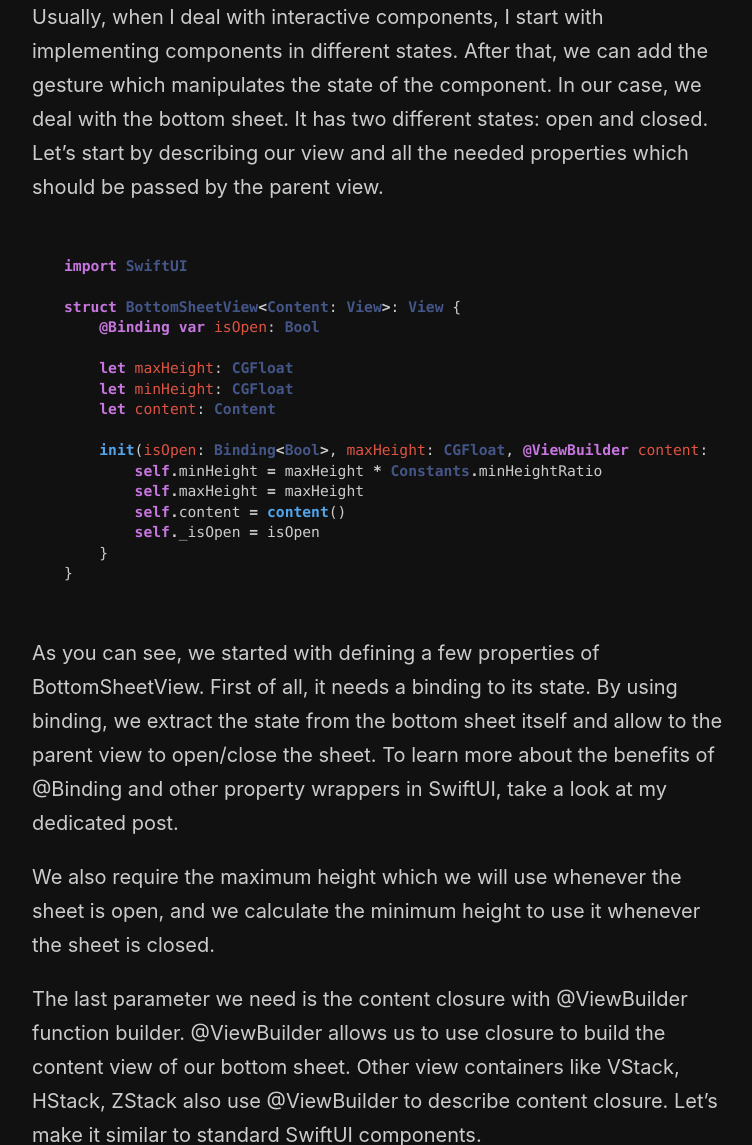
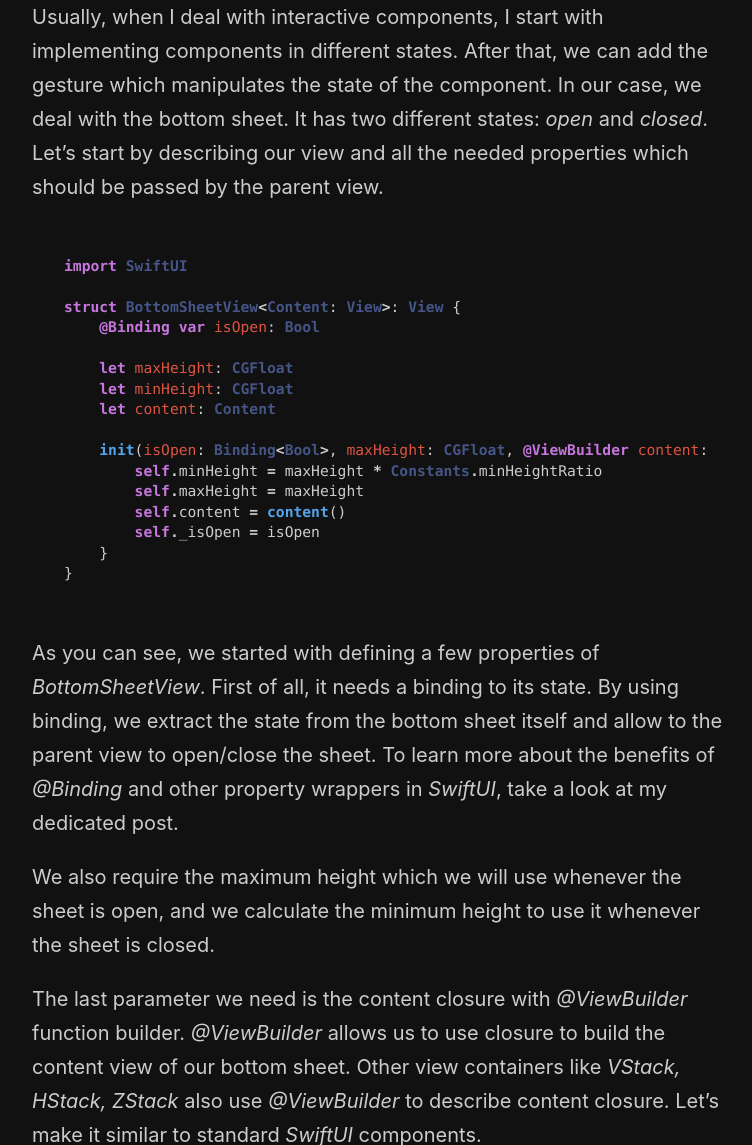
Before and after one commit to mecid/mecid.github.io, a Jekyll site: the page built from _posts/2019-12-11-building-bottom-sheet-in-swiftui.md, in a window 1280 px wide and 1400 px high, scrolled down 565 px. Shown: the part 255-1400 px from the top of the window, without its empty margins (258-1010 px from the left). Built offline with Jekyll 4.4.1, drawn with Linux system fonts in a browser that asks for light colours; some of the changed text lies outside the part shown.

Commit message:
Update 2019-12-11-building-bottom-sheet-in-swiftui.md

````diff
--- a/_posts/2019-12-11-building-bottom-sheet-in-swiftui.md
+++ b/_posts/2019-12-11-building-bottom-sheet-in-swiftui.md
@@ -3,11 +3,11 @@
 layout: post
 ---
 
-This week I want to start a series of posts about building custom view components that Apple heavily uses in its apps but doesn't include it into the SDK. Let's begin with the bottom sheet. I think everybody used the Apple Maps app. There is a draggable sheet at the bottom of the screen. Apple also uses this component in Shortcut and Apple Music apps. It looks like Bottom Sheet is going to be a must-use component, so let's try to implement it in SwiftUI.
+This week I want to start a series of posts about building custom view components that Apple heavily uses in its apps but doesn't include it into the SDK. Let's begin with the bottom sheet. I think everybody used the Apple Maps app. There is a draggable sheet at the bottom of the screen. Apple also uses this component in Shortcut and Apple Music apps. It looks like bottom sheet is going to be a must-use component, so let's try to implement it in *SwiftUI*.
 
 ![apple-maps](/public/apple-maps.png)
 
-Usually, when I deal with interactive components, I start with implementing components in different states. After that, we can add the gesture which manipulates the state of the component. In our case, we deal with the bottom sheet. It has two different states: open and closed. Let's start by describing our view and all the needed properties which should be passed by the parent view.
+Usually, when I deal with interactive components, I start with implementing components in different states. After that, we can add the gesture which manipulates the state of the component. In our case, we deal with the bottom sheet. It has two different states: *open* and *closed*. Let's start by describing our view and all the needed properties which should be passed by the parent view.
 
 ```swift
 import SwiftUI
@@ -28,11 +28,11 @@
 }
 ```
 
-As you can see, we started with defining a few properties of BottomSheetView. First of all, it needs a binding to its state. By using binding, we extract the state from the bottom sheet itself and allow to the parent view to open/close the sheet. To learn more about the benefits of @Binding and other property wrappers in SwiftUI, take a look at my dedicated post.
+As you can see, we started with defining a few properties of *BottomSheetView*. First of all, it needs a binding to its state. By using binding, we extract the state from the bottom sheet itself and allow to the parent view to open/close the sheet. To learn more about the benefits of *@Binding* and other property wrappers in *SwiftUI*, take a look at my dedicated post.
 
 We also require the maximum height which we will use whenever the sheet is open, and we calculate the minimum height to use it whenever the sheet is closed.
 
-The last parameter we need is the content closure with @ViewBuilder function builder. @ViewBuilder allows us to use closure to build the content view of our bottom sheet. Other view containers like VStack, HStack, ZStack also use @ViewBuilder to describe content closure. Let's make it similar to standard SwiftUI components.
+The last parameter we need is the content closure with *@ViewBuilder* function builder. *@ViewBuilder* allows us to use closure to build the content view of our bottom sheet. Other view containers like *VStack, HStack, ZStack* also use *@ViewBuilder* to describe content closure. Let's make it similar to standard *SwiftUI* components.
 
 We already defined all the needed public properties. Let's place the content now.
 
@@ -65,7 +65,7 @@
 }
 ```
 
-The vertical stack is all we need to place the dragging indicator and content of the bottom sheet. We also use Shapes API to draw the dragging symbol programmatically, which is really simple. Geometry reader provides all the needed information about the size of the parent view that allows us properly place our view. We use the offset modifier to move our view, depending on its state. The last step is to attach the drag gesture and move the view whenever the user drags the finger. Let's see ho we can do that.
+The vertical stack is all we need to place the dragging indicator and content of the bottom sheet. We also use *Shapes API* to draw the dragging symbol programmatically, which is really simple. *GeometryReader* provides all the needed information about the size of the parent view that allows us properly place our view. We use the offset modifier to move our view, depending on its state. The last step is to attach the drag gesture and move the view whenever the user drags the finger. Let's see ho we can do that.
 
 ```swift
 @GestureState private var translation: CGFloat = 0
@@ -94,7 +94,7 @@
 }
 ```
 
-In the code sample above, we attach the drag gesture to the view and modify its state as soon as it ends. Besides that, we update the gesture state to make it interactive. The main benefit of @GestureState is its behavior. SwiftUI resets the value of the @GestureState to its initial value as soon as it ends. We use the value of @GestureState by adding it to the offset, which allows us to drive our view interactively.
+In the code sample above, we attach the drag gesture to the view and modify its state as soon as it ends. Besides that, we update the gesture state to make it interactive. The main benefit of *@GestureState* is its behavior. *SwiftUI* resets the value of the *@GestureState* to its initial value as soon as it ends. We use the value of *@GestureState* by adding it to the offset, which allows us to drive our view interactively.
 
 Let's finally use our bottom sheet to check how it works.
 
@@ -119,4 +119,4 @@
 ![bottom-sheet](/public/bottom-sheet.png)
 
 #### Conclusion
-Today we learned how we could build a draggable bottom sheet component, which Apple uses a lot in its apps. Building interactive components is really straightforward in SwiftUI. All you need to do is defining the state and the gesture which modifies the state. SwiftUI animates all the transitions between state changes for free for you. I hope you will find it valuable. Feel free to follow me on [Twitter](https://twitter.com/mecid) and ask your questions related to this post. Thanks for reading, and see you next week!
+Today we learned how we could build a draggable bottom sheet component, which Apple uses a lot in its apps. Building interactive components is really straightforward in *SwiftUI*. All you need to do is defining the state and the gesture which modifies the state. *SwiftUI* animates all the transitions between state changes for free for you. I hope you will find it valuable. Feel free to follow me on [Twitter](https://twitter.com/mecid) and ask your questions related to this post. Thanks for reading, and see you next week!
````
